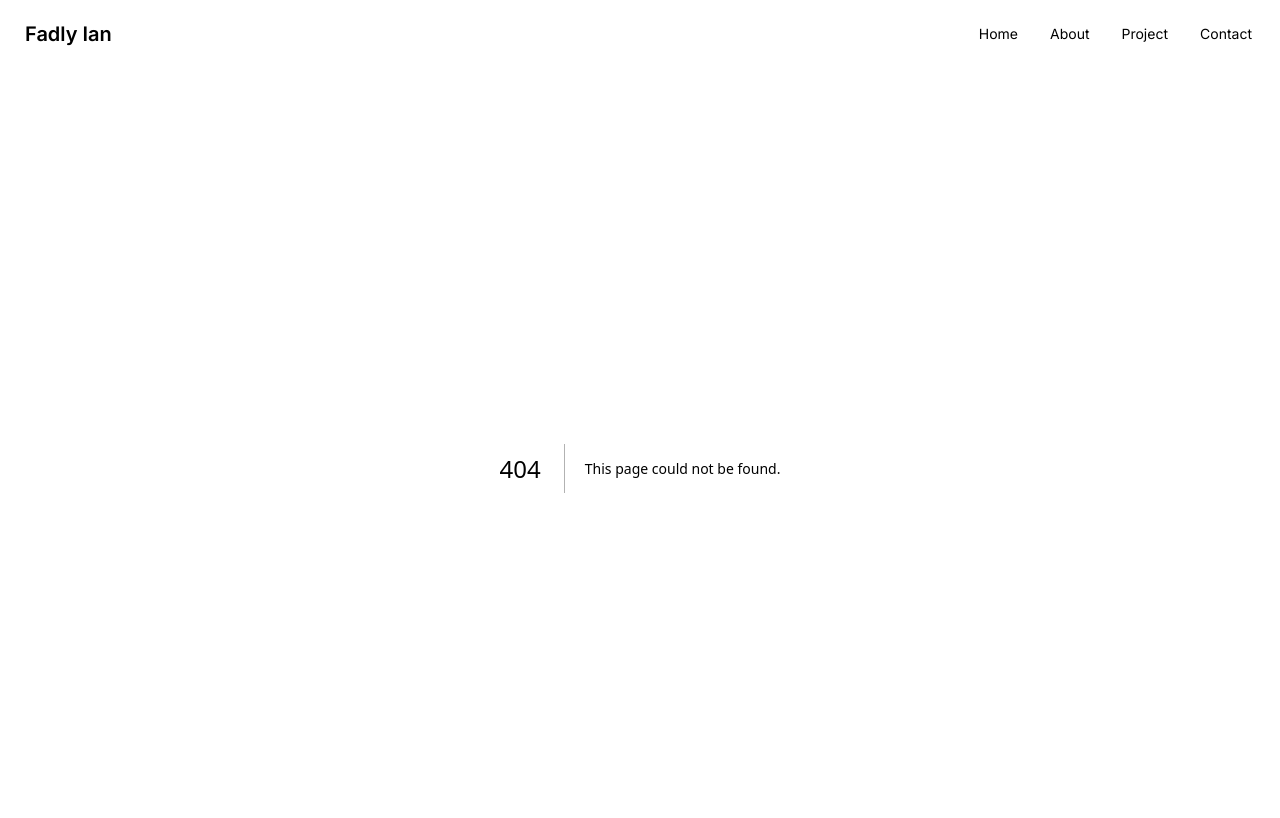
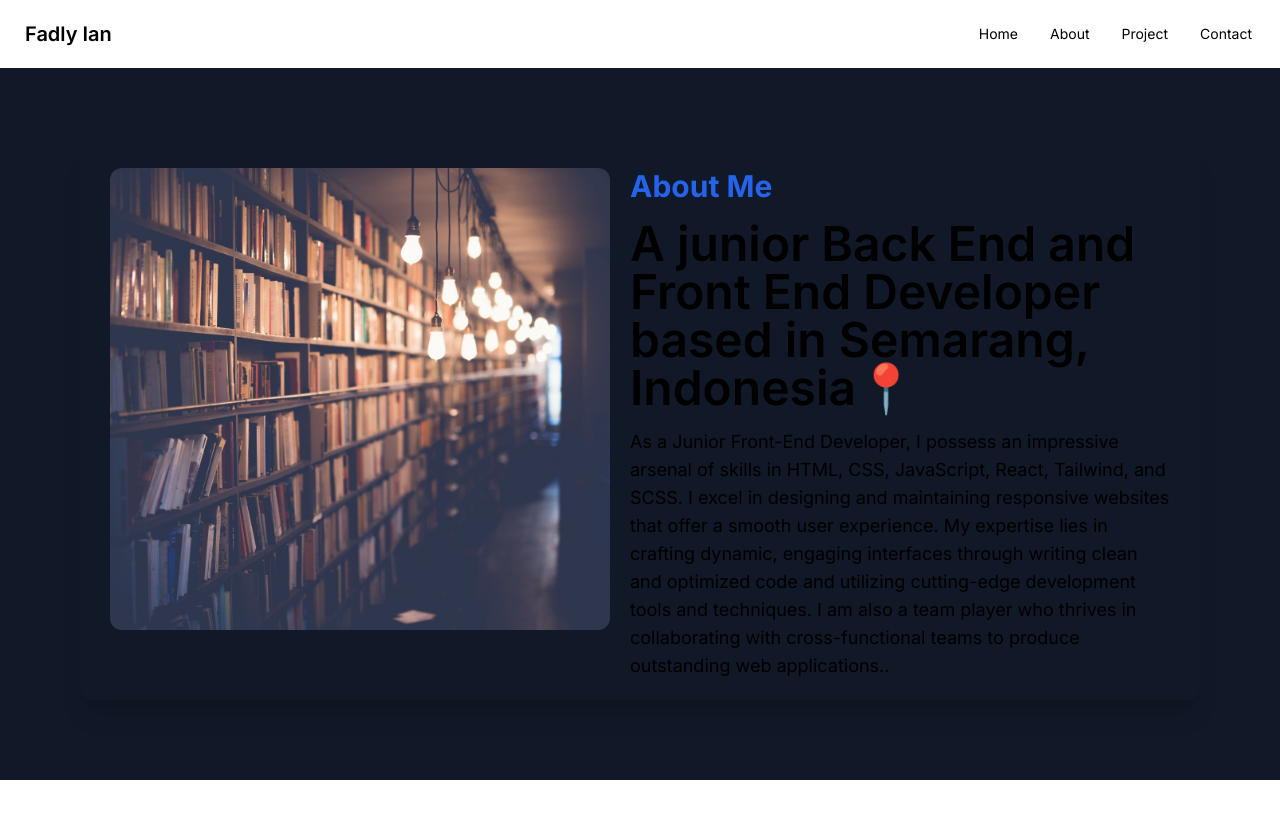
Before and after one commit to fadlyian/portfolio-nextjs, a Next.js app: page /about in a window 1280 px wide. Before the commit this address had no page. Shown: the top 818 px of the page. Built offline with nearby package versions, Linux system fonts and the light colour scheme.

Commit message:
slicing about page

```diff
--- /dev/null
+++ b/src/app/about/page.tsx
@@ -0,0 +1,30 @@
+import Image from "next/image";
+
+export default function About() {
+  return (
+    <section className="flex justify-center min-h-1/2 bg-gray-900 p-10">
+      <div className="rounded-xl flex justify-center justify-items-stretch shadow-xl m-10 p-5 gap-5">
+        <div className="">
+          <Image src="/images/lib.jpg" width={500} height={500} alt="Movie" className="rounded-xl"/>
+        </div>
+        <div className="w-1/2 flex flex-col justify-center gap-4">
+          <h1 className="text-3xl font-bold text-blue-600">About Me</h1>
+          <h2 className="card-title text-5xl">
+            A junior Back End and Front End Developer based in Semarang,
+            Indonesia📍
+          </h2>
+          <p className="text-lg">
+            As a Junior Front-End Developer, I possess an impressive arsenal of
+            skills in HTML, CSS, JavaScript, React, Tailwind, and SCSS. I excel
+            in designing and maintaining responsive websites that offer a smooth
+            user experience. My expertise lies in crafting dynamic, engaging
+            interfaces through writing clean and optimized code and utilizing
+            cutting-edge development tools and techniques. I am also a team
+            player who thrives in collaborating with cross-functional teams to
+            produce outstanding web applications..
+          </p>
+        </div>
+      </div>
+    </section>
+  );
+}
```
Also changed, not shown: public/images/lib.jpg (added).
